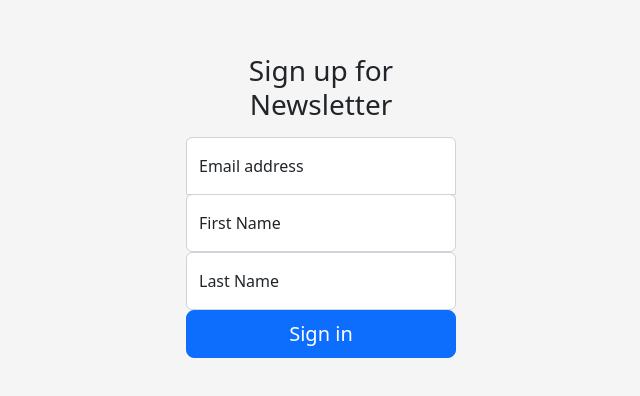
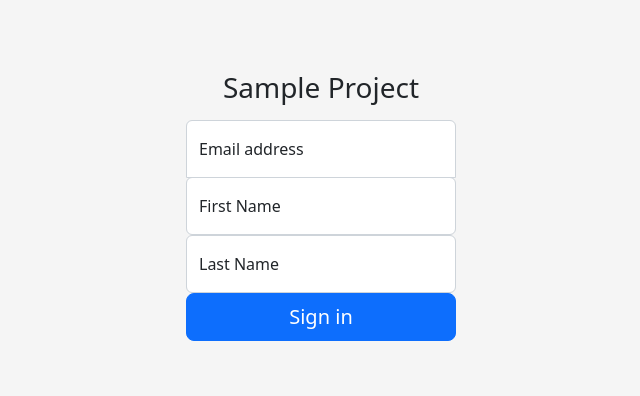
Before and after one commit to luckyloafer/LetterSignup, a website: page signup.html in a window 1280 px wide. Shown: the part 194-590 px from the top of the page, without its empty margins (319-959 px from the left). Drawn offline with nearby package versions, Linux system fonts and the light colour scheme.

Commit message:
signup.html

```diff
--- a/signup.html
+++ b/signup.html
@@ -86,7 +86,7 @@
 <main class="form-signin w-100 m-auto">
   <form action="/" class="form-signin" method="post">
     <!-- <img class="mb-4" src="/docs/5.2/assets/brand/bootstrap-logo.svg" alt="" width="72" height="57"> -->
-    <h1 class="h3 mb-3 fw-normal">Sign up for Newsletter</h1>
+    <h1 class="h3 mb-3 fw-normal">Sample Project</h1>
 
     <div class="form-floating">
       <input type="email" name="email" class="form-control" id="floatingInput" placeholder="name@example.com">
```
